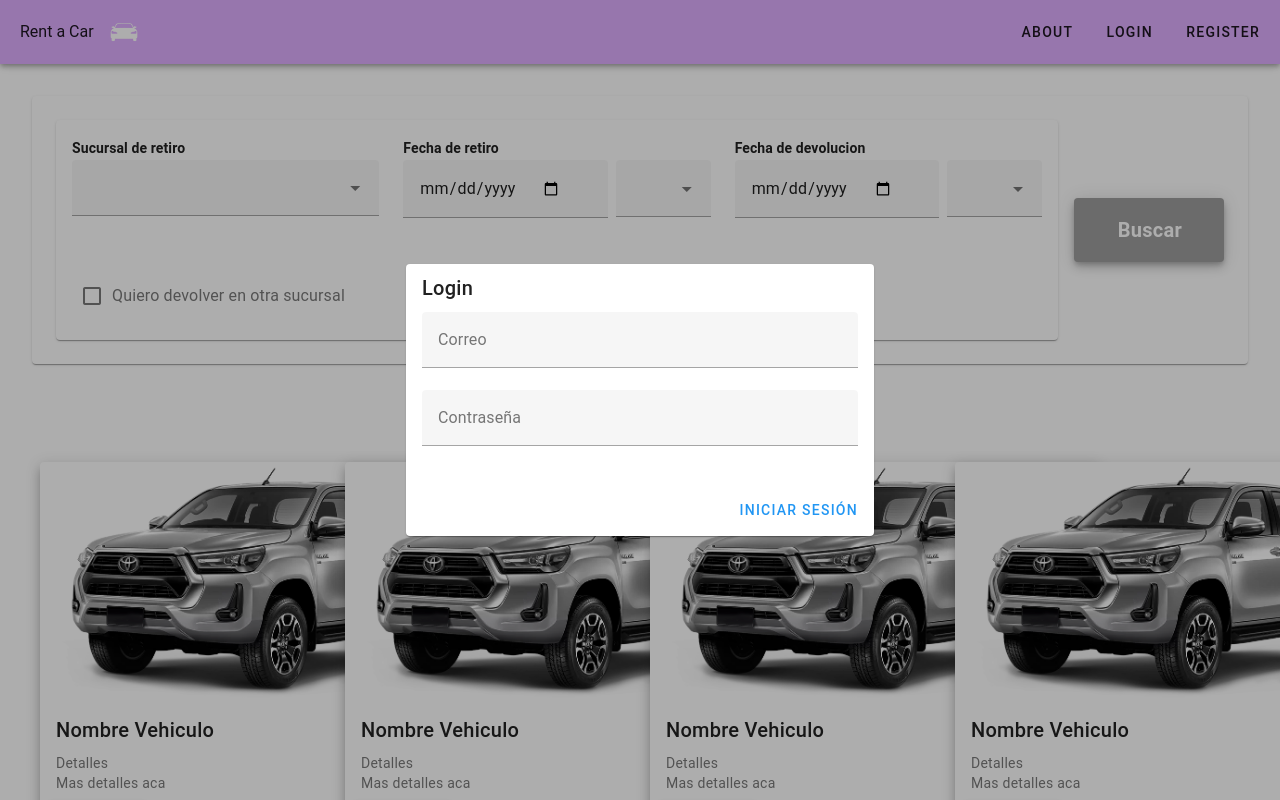
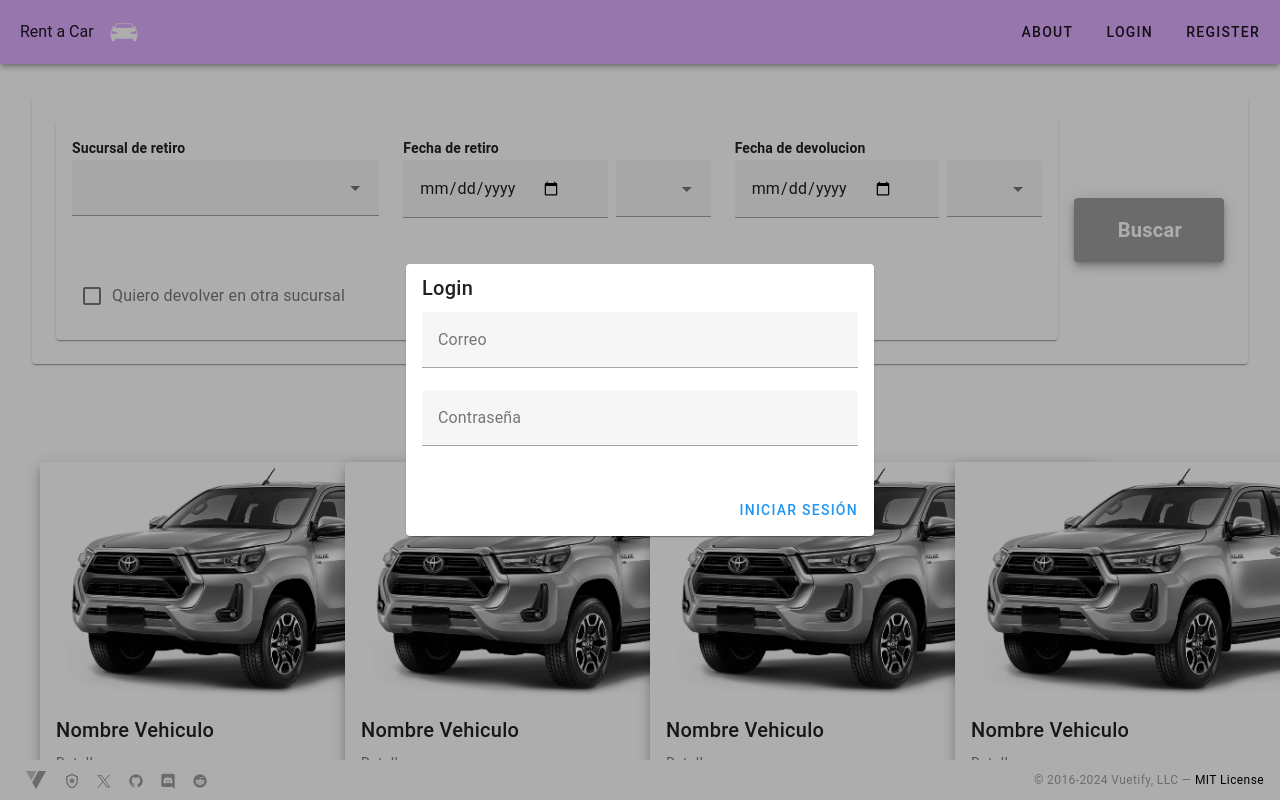
Before and after one commit to solarc3/fingeso-rent-a-car, a Vue app in the folder frontend/: page / in a window 1280 px wide. Both pictures are taken after a click on the button "LOGIN". Built offline with nearby package versions, Linux system fonts and the light colour scheme.

Commit message:
Reorganizado total, agregado layout default y pagina puesta en Home.vue, agregado router al boton de la izquierda de la appBar para que se devuelva al home. Related to #20

```diff
--- a/frontend/src/App.vue
+++ b/frontend/src/App.vue
@@ -1,7 +1,8 @@
 <template>
-  <index />
+  <v-app>
+    <router-view />
+  </v-app>
 </template>
 
 <script setup>
-import Index from "@/pages/index.vue";
 </script>
--- a/frontend/src/components/AppFooter.vue
+++ /dev/null
@@ -1,78 +0,0 @@
-<template>
-  <v-footer height="40" app>
-    <a
-      v-for="item in items"
-      :key="item.title"
-      :href="item.href"
-      :title="item.title"
-      class="d-inline-block mx-2 social-link"
-      rel="noopener noreferrer"
-      target="_blank"
-    >
-      <v-icon
-        :icon="item.icon"
-        :size="item.icon === '$vuetify' ? 24 : 16"
-      />
-    </a>
-
-    <div
-      class="text-caption text-disabled"
-      style="position: absolute; right: 16px;"
-    >
-      &copy; 2016-{{ (new Date()).getFullYear() }} <span class="d-none d-sm-inline-block">Vuetify, LLC</span>
-      —
-      <a
-        class="text-decoration-none on-surface"
-        href="https://vuetifyjs.com/about/licensing/"
-        rel="noopener noreferrer"
-        target="_blank"
-      >
-        MIT License
-      </a>
-    </div>
-  </v-footer>
-</template>
-
-<script setup>
-  const items = [
-    {
-      title: 'Vuetify Documentation',
-      icon: `$vuetify`,
-      href: 'https://vuetifyjs.com/',
-    },
-    {
-      title: 'Vuetify Support',
-      icon: 'mdi-shield-star-outline',
-      href: 'https://support.vuetifyjs.com/',
-    },
-    {
-      title: 'Vuetify X',
-      icon: ['M2.04875 3.00002L9.77052 13.3248L1.99998 21.7192H3.74882L10.5519 14.3697L16.0486 21.7192H22L13.8437 10.8137L21.0765 3.00002H19.3277L13.0624 9.76874L8.0001 3.00002H2.04875ZM4.62054 4.28821H7.35461L19.4278 20.4308H16.6937L4.62054 4.28821Z'],
-      href: 'https://x.com/vuetifyjs',
-    },
-    {
-      title: 'Vuetify GitHub',
-      icon: `mdi-github`,
-      href: 'https://github.com/vuetifyjs/vuetify',
-    },
-    {
-      title: 'Vuetify Discord',
-      icon: ['M22,24L16.75,19L17.38,21H4.5A2.5,2.5 0 0,1 2,18.5V3.5A2.5,2.5 0 0,1 4.5,1H19.5A2.5,2.5 0 0,1 22,3.5V24M12,6.8C9.32,6.8 7.44,7.95 7.44,7.95C8.47,7.03 10.27,6.5 10.27,6.5L10.1,6.33C8.41,6.36 6.88,7.53 6.88,7.53C5.16,11.12 5.27,14.22 5.27,14.22C6.67,16.03 8.75,15.9 8.75,15.9L9.46,15C8.21,14.73 7.42,13.62 7.42,13.62C7.42,13.62 9.3,14.9 12,14.9C14.7,14.9 16.58,13.62 16.58,13.62C16.58,13.62 15.79,14.73 14.54,15L15.25,15.9C15.25,15.9 17.33,16.03 18.73,14.22C18.73,14.22 18.84,11.12 17.12,7.53C17.12,7.53 15.59,6.36 13.9,6.33L13.73,6.5C13.73,6.5 15.53,7.03 16.56,7.95C16.56,7.95 14.68,6.8 12,6.8M9.93,10.59C10.58,10.59 11.11,11.16 11.1,11.86C11.1,12.55 10.58,13.13 9.93,13.13C9.29,13.13 8.77,12.55 8.77,11.86C8.77,11.16 9.28,10.59 9.93,10.59M14.1,10.59C14.75,10.59 15.27,11.16 15.27,11.86C15.27,12.55 14.75,13.13 14.1,13.13C13.46,13.13 12.94,12.55 12.94,11.86C12.94,11.16 13.45,10.59 14.1,10.59Z'],
-      href: 'https://community.vuetifyjs.com/',
-    },
-    {
-      title: 'Vuetify Reddit',
-      icon: `mdi-reddit`,
-      href: 'https://reddit.com/r/vuetifyjs',
-    },
-  ]
-</script>
-
-<style scoped lang="sass">
-  .social-link :deep(.v-icon)
-    color: rgba(var(--v-theme-on-background), var(--v-disabled-opacity))
-    text-decoration: none
-    transition: .2s ease-in-out
-    &:hover
-      color: rgba(25, 118, 210, 1)
-</style>
--- a/frontend/src/components/AppBar.vue
+++ b/frontend/src/components/layout/AppBar.vue
@@ -10,7 +10,7 @@
       >
         Rent a Car
         <img
-          src="../assets/auto.png"
+          src="../../assets/auto.png"
           alt="Car"
           class="car-img"
         >
@@ -18,7 +18,6 @@
     </div>
     <v-spacer />
 
-    <!-- Pseudo routing?? No se la verdad, pero funciona -->
     <v-btn to="/about">
       About
     </v-btn>
@@ -55,6 +54,7 @@ const showRegisterForm = () => {
 
 const goToHome = () => {
   emit('goHome');
+  router.push('/')
 };
 </script>
 
--- /dev/null
+++ b/frontend/src/components/layout/AppFooter.vue
@@ -0,0 +1,82 @@
+<template>
+  <v-footer
+    height="40"
+    app
+  >
+    <a
+      v-for="item in items"
+      :key="item.title"
+      :href="item.href"
+      :title="item.title"
+      class="d-inline-block mx-2 social-link"
+      rel="noopener noreferrer"
+      target="_blank"
+    >
+      <v-icon
+        :icon="item.icon"
+        :size="item.icon === '$vuetify' ? 24 : 16"
+      />
+    </a>
+
+    <div
+      class="text-caption text-disabled"
+      style="position: absolute; right: 16px;"
+    >
+      &copy; 2016-{{ (new Date()).getFullYear() }} <span class="d-none d-sm-inline-block">Vuetify, LLC</span>
+      —
+      <a
+        class="text-decoration-none on-surface"
+        href="https://vuetifyjs.com/about/licensing/"
+        rel="noopener noreferrer"
+        target="_blank"
+      >
+        MIT License
+      </a>
+    </div>
+  </v-footer>
+</template>
+
+<script setup>
+const items = [
+  {
+    title: 'Vuetify Documentation',
+    icon: `$vuetify`,
+    href: 'https://vuetifyjs.com/',
+  },
+  {
+    title: 'Vuetify Support',
+    icon: 'mdi-shield-star-outline',
+    href: 'https://support.vuetifyjs.com/',
+  },
+  {
+    title: 'Vuetify X',
+    icon: ['M2.04875 3.00002L9.77052 13.3248L1.99998 21.7192H3.74882L10.5519 14.3697L16.0486 21.7192H22L13.8437 10.8137L21.0765 3.00002H19.3277L13.0624 9.76874L8.0001 3.00002H2.04875ZM4.62054 4.28821H7.35461L19.4278 20.4308H16.6937L4.62054 4.28821Z'],
+    href: 'https://x.com/vuetifyjs',
+  },
+  {
+    title: 'Vuetify GitHub',
+    icon: `mdi-github`,
+    href: 'https://github.com/vuetifyjs/vuetify',
+  },
+  {
+    title: 'Vuetify Discord',
+    icon: ['M22,24L16.75,19L17.38,21H4.5A2.5,2.5 0 0,1 2,18.5V3.5A2.5,2.5 0 0,1 4.5,1H19.5A2.5,2.5 0 0,1 22,3.5V24M12,6.8C9.32,6.8 7.44,7.95 7.44,7.95C8.47,7.03 10.27,6.5 10.27,6.5L10.1,6.33C8.41,6.36 6.88,7.53 6.88,7.53C5.16,11.12 5.27,14.22 5.27,14.22C6.67,16.03 8.75,15.9 8.75,15.9L9.46,15C8.21,14.73 7.42,13.62 7.42,13.62C7.42,13.62 9.3,14.9 12,14.9C14.7,14.9 16.58,13.62 16.58,13.62C16.58,13.62 15.79,14.73 14.54,15L15.25,15.9C15.25,15.9 17.33,16.03 18.73,14.22C18.73,14.22 18.84,11.12 17.12,7.53C17.12,7.53 15.59,6.36 13.9,6.33L13.73,6.5C13.73,6.5 15.53,7.03 16.56,7.95C16.56,7.95 14.68,6.8 12,6.8M9.93,10.59C10.58,10.59 11.11,11.16 11.1,11.86C11.1,12.55 10.58,13.13 9.93,13.13C9.29,13.13 8.77,12.55 8.77,11.86C8.77,11.16 9.28,10.59 9.93,10.59M14.1,10.59C14.75,10.59 15.27,11.16 15.27,11.86C15.27,12.55 14.75,13.13 14.1,13.13C13.46,13.13 12.94,12.55 12.94,11.86C12.94,11.16 13.45,10.59 14.1,10.59Z'],
+    href: 'https://community.vuetifyjs.com/',
+  },
+  {
+    title: 'Vuetify Reddit',
+    icon: `mdi-reddit`,
+    href: 'https://reddit.com/r/vuetifyjs',
+  },
+]
+</script>
+
+<style scoped lang="sass">
+.social-link :deep(.v-icon)
+  color: rgba(var(--v-theme-on-background), var(--v-disabled-opacity))
+  text-decoration: none
+  transition: .2s ease-in-out
+
+  &:hover
+    color: rgba(25, 118, 210, 1)
+</style>
--- a/frontend/src/components/VehiculoCard.vue
+++ b/frontend/src/components/vehicles/VehiculoCard.vue
@@ -10,7 +10,7 @@
     <v-img
       min-width="450px"
       min-height="200px"
-      src="../assets/Autocard.png"
+      src="../../assets/Autocard.png"
       cover
     />
 
--- /dev/null
+++ b/frontend/src/composables/useAuth.js
@@ -0,0 +1,30 @@
+import {ref} from 'vue'
+
+export function useAuth() {
+  const showLoginMenu = ref(false)
+  const showRegisterMenu = ref(false)
+
+  const showLoginForm = () => {
+    showLoginMenu.value = true
+    showRegisterMenu.value = false
+  }
+
+  const showRegisterForm = () => {
+    showRegisterMenu.value = true
+    showLoginMenu.value = false
+  }
+
+  const goToHome = () => {
+    showLoginMenu.value = false
+    showRegisterMenu.value = false
+
+  }
+
+  return {
+    showLoginMenu,
+    showRegisterMenu,
+    showLoginForm,
+    showRegisterForm,
+    goToHome
+  }
+}
--- a/frontend/src/layouts/default.vue
+++ b/frontend/src/layouts/default.vue
@@ -1,12 +1,44 @@
 <template>
-  <v-app>
+  <div>
+    <app-bar
+      @show-login="showLoginForm"
+      @show-register="showRegisterForm"
+      @go-home="goToHome"
+    />
+
+    <v-dialog
+      v-model="showLoginMenu"
+      max-width="500px"
+    >
+      <login-form />
+    </v-dialog>
+
+    <v-dialog
+      v-model="showRegisterMenu"
+      max-width="500px"
+    >
+      <register-form />
+    </v-dialog>
+
     <v-main>
-      <AppFooter />
       <router-view />
+      <app-footer />
     </v-main>
-  </v-app>
+  </div>
 </template>
 
 <script setup>
-import AppFooter from "@/components/AppFooter.vue";
+import {useAuth} from '@/composables/useAuth'
+import AppBar from '@/components/layout/AppBar.vue'
+import AppFooter from '@/components/layout/AppFooter.vue'
+import LoginForm from '@/components/auth/LoginForm.vue'
+import RegisterForm from '@/components/auth/RegisterForm.vue'
+
+const {
+  showLoginMenu,
+  showRegisterMenu,
+  showLoginForm,
+  showRegisterForm,
+  goToHome
+} = useAuth()
 </script>
--- a/frontend/src/pages/Home.vue
+++ b/frontend/src/pages/Home.vue
@@ -35,7 +35,7 @@
 <script setup>
 import {ref, computed} from 'vue';
 import Buscador from "@/components/Buscador.vue";
-import VehiculoCard from "@/components/VehiculoCard.vue";
+import VehiculoCard from "@/components/vehicles/VehiculoCard.vue";
 
 //paginacion
 const itemsPerPage = 12;
--- a/frontend/src/pages/index.vue
+++ /dev/null
@@ -1,51 +0,0 @@
-<template>
-  <v-app>
-    <AppBar
-      @show-login="showLoginForm"
-      @show-register="showRegisterForm"
-      @go-home="goToHome"
-    />
-    <v-dialog
-      v-model="showLoginMenu"
-      max-width="500px"
-    >
-      <LoginMenu />
-    </v-dialog>
-
-    <v-dialog
-      v-model="showRegisterMenu"
-      max-width="500px"
-    >
-      <RegisterMenu />
-    </v-dialog>
-
-    <v-main>
-      <router-view />
-    </v-main>
-  </v-app>
-</template>
-
-<script setup>
-import {ref} from 'vue';
-import AppBar from "@/components/AppBar.vue";
-import LoginMenu from "@/components/Login.vue";
-import RegisterMenu from "@/components/Register.vue";
-
-const showLoginMenu = ref(false);
-const showRegisterMenu = ref(false);
-
-const showLoginForm = () => {
-  showLoginMenu.value = true;
-  showRegisterMenu.value = false;
-};
-
-const showRegisterForm = () => {
-  showRegisterMenu.value = true;
-  showLoginMenu.value = false;
-};
-
-const goToHome = () => {
-  showLoginMenu.value = false;
-  showRegisterMenu.value = false;
-};
-</script>
--- a/frontend/src/router/index.js
+++ b/frontend/src/router/index.js
@@ -1,35 +1,31 @@
 import {createRouter, createWebHistory} from 'vue-router'
-
 
 const routes = [
   {
     path: '/',
-    name: 'Home',
-    component: () => import('@/pages/Home.vue'),
-    meta: {
-      layout: 'default'
-    }
-  },
-  {
-    path: '/payment',
-    name: 'Payment',
-    component: () => import('@/pages/Payment.vue'),
-    meta: {
-      layout: 'default'
-    }
-  },
-  {
-    path: '/about',
-    name: 'About',
-    component: () => import('@/pages/About.vue'),
-    meta: {
-      layout: 'default'
+    component: () => import('@/layouts/default.vue'),
+    children: [
+      {
+        path: '',
+        name: 'home',
+        component: () => import('@/pages/Home.vue')
+      },
+      {
+        path: 'about',
+        name: 'about',
+        component: () => import('@/pages/About.vue')
+      },
+      {
+        path: 'payment',
+        name: 'payment',
+        component: () => import('@/pages/Payment.vue')
       }
+    ]
   }
 ]
 
 const router = createRouter({
-  history: createWebHistory(import.meta.env.BASE_URL),
+  history: createWebHistory(),
   routes
 })
 
```
Also changed, not shown: frontend/src/components/auth/LoginForm.vue (renamed from frontend/src/components/Login.vue), frontend/src/components/auth/RegisterForm.vue (renamed from frontend/src/components/Register.vue).
